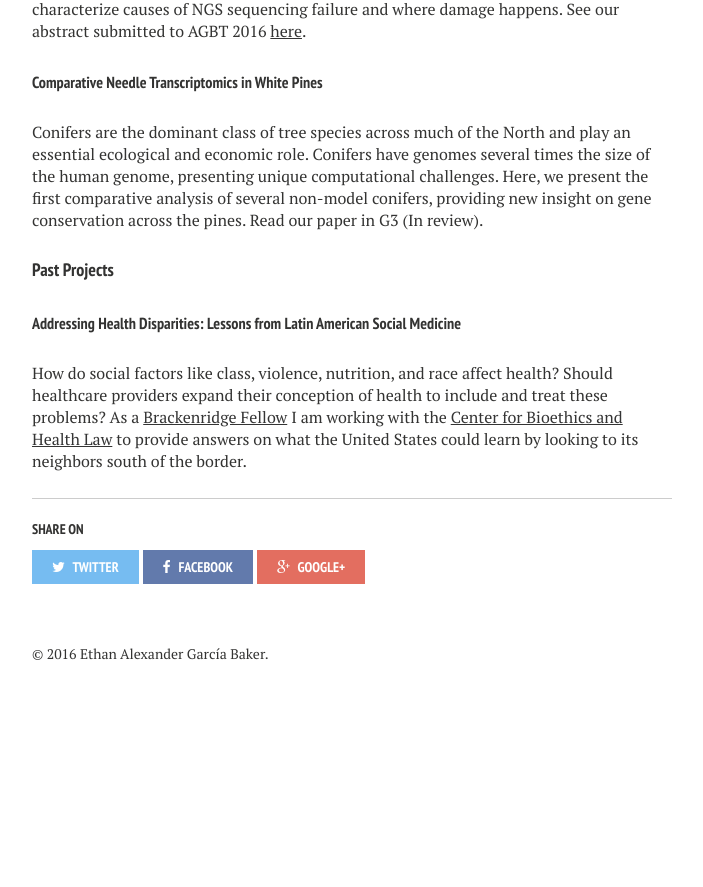
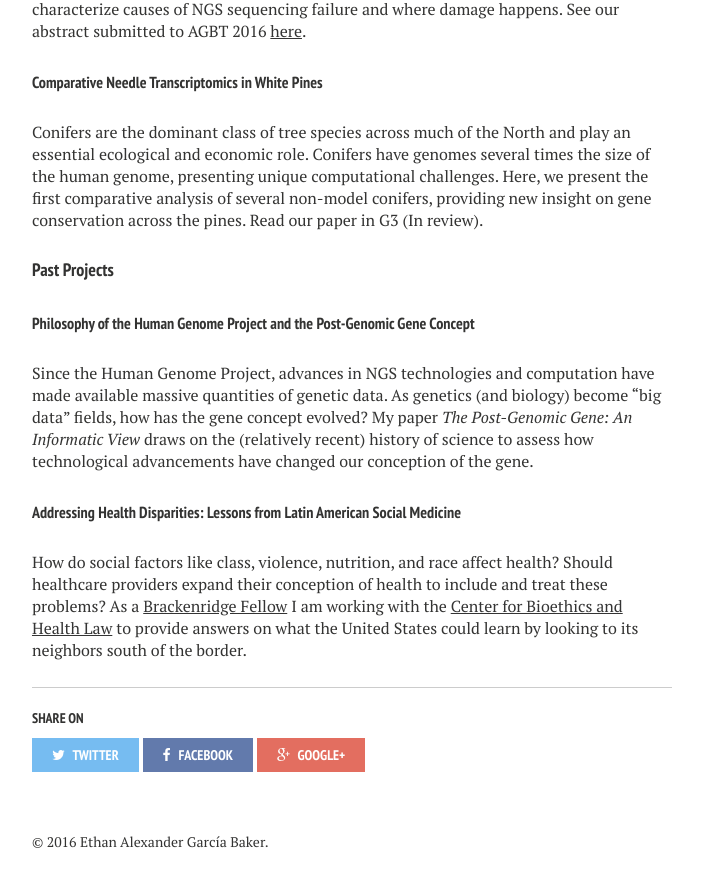
Before and after one commit to ethanagbaker/ethanagbaker.github.io, a Jekyll site: the page built from projects/index.md, in a window 1280 px wide and 900 px high, scrolled down 1704 px. Shown: the top 887 px of the window, without its empty margins (288-991 px from the left). Built offline with Jekyll 4.4.1, drawn with Linux system fonts in a browser that asks for light colours; nearby versions of some CDN libraries; before the commit the page ends 2416 px from its top, so only the background shows below that; some of the changed text lies outside the part shown.

Commit message:
added phil of hgp project

```diff
--- a/projects/index.md
+++ b/projects/index.md
@@ -25,5 +25,8 @@ Conifers are the dominant class of tree species across much of the North and pla
 
 #### Past Projects
 
+##### Philosophy of the Human Genome Project and the Post-Genomic Gene Concept
+Since the Human Genome Project, advances in NGS technologies and computation have made available massive quantities of genetic data. As genetics (and biology) become "big data" fields, how has the gene concept evolved? My paper _The Post-Genomic Gene: An Informatic View_ draws on the (relatively recent) history of science to assess how technological advancements have changed our conception of the gene.
+
 ##### Addressing Health Disparities: Lessons from Latin American Social Medicine
 How do social factors like class, violence, nutrition, and race affect health? Should healthcare providers expand their conception of health to include and treat these problems? As a [Brackenridge Fellow](http://www.honorscollege.pitt.edu/fall-spring-brackenridge-fellowships) I am working with the [Center for Bioethics and Health Law](http://www.bioethics.pitt.edu/) to provide answers on what the United States could learn by looking to its neighbors south of the border.
```
Also changed, not shown: other parts of projects/index.md (+1 -1 lines).
